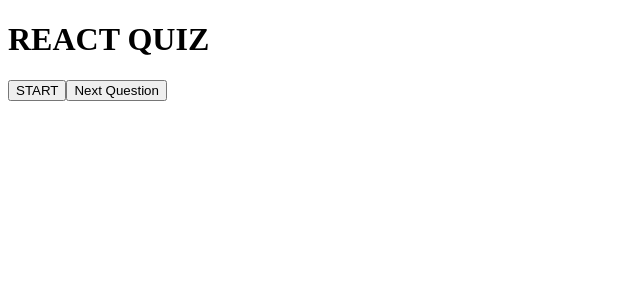
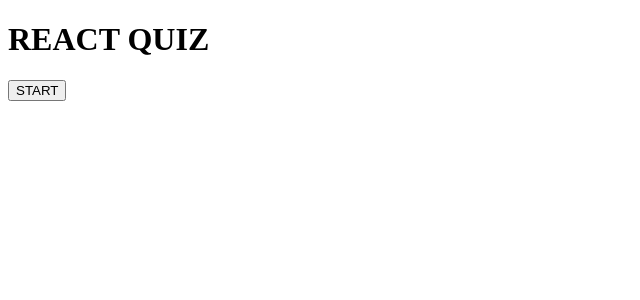
Before and after one commit to TimothySiskin/react-quiz, a React (Create React App) app: page / in a window 1280 px wide. Shown: the top 300 px of the page, without its empty margins (0-640 px from the left). Built offline with nearby package versions, Linux system fonts and the light colour scheme; a web font is replaced by a local one.

Commit message:
+ conditional rendering next button

```diff
--- a/src/App.tsx
+++ b/src/App.tsx
@@ -27,7 +27,7 @@ const App = () => {
 
   //Functions
 
-  console.log(questions);
+  //console.log(questions);
 
   const startTrivia = async () => {
     setLoading(true);
@@ -69,9 +69,14 @@ const App = () => {
           callback={checkAnswer}
         />
       )}
-      <button className="next" onClick={nextQuestion}>
-        Next Question
-      </button>
+      {!gameOver &&
+        !loading &&
+        userAnswers.length === number + 1 &&
+        number !== TOTAL_Questions - 1 && (
+          <button className="next" onClick={nextQuestion}>
+            Next Question
+          </button>
+        )}
     </div>
   );
 };
```
